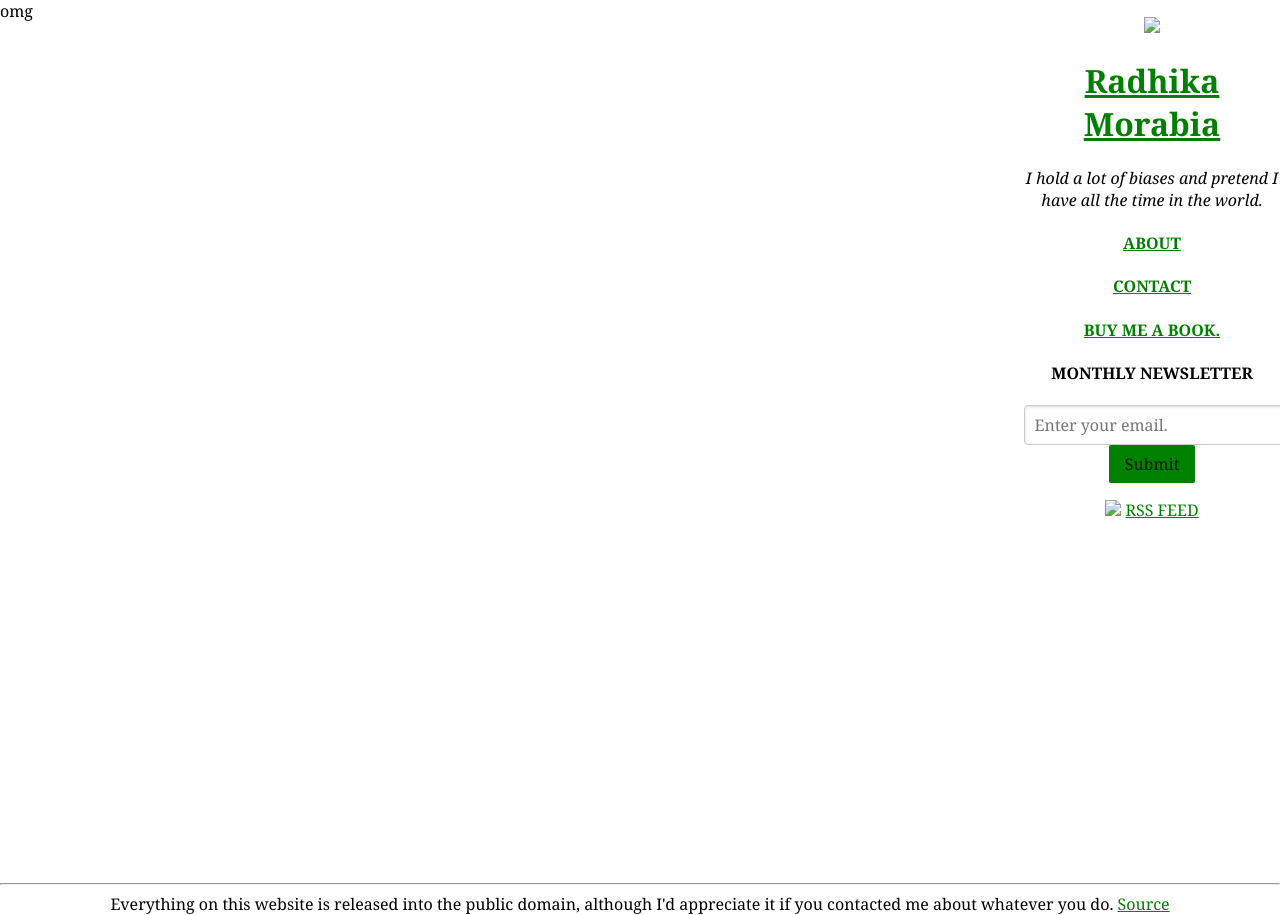
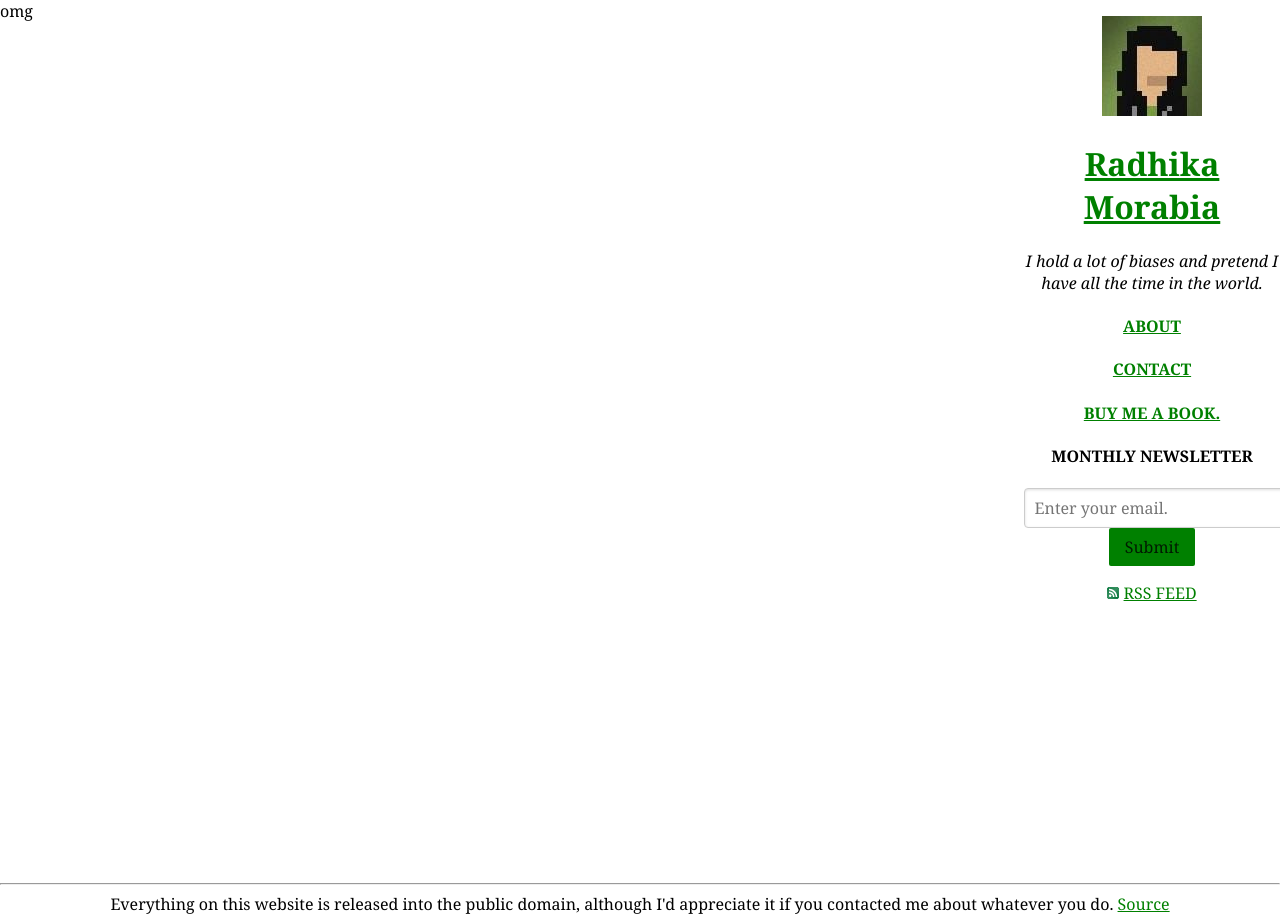
Before and after one commit to rmorabia/radhika.dev, a Jekyll site: the page built from index.html, in a window 1280 px wide. Built offline with Jekyll 4.4.1, drawn with Linux system fonts in a browser that asks for light colours; Markdown is read by kramdown in place of the engine named in the settings.

```diff
--- a/_config.yml
+++ b/_config.yml
@@ -1,3 +1,4 @@
-name: Your New Jekyll Site
+name: Radhika Morabia
 markdown: redcarpet
 pygments: true
+permalink: title
--- a/_layouts/default.html
+++ b/_layouts/default.html
@@ -17,7 +17,7 @@
 
             <div class="pure-u-1-5">
                 <center>
-                <p><img src="avatar.jpeg"/></p>
+                <p><img src="/css/avatar.jpeg"/></p>
                 <p><h1><a href="/">Radhika Morabia</a></h1></p>
                 <p><em>I hold a lot of biases and pretend I have all the time in the world.</em></p>
                 <p><h4><a href="/about.html">ABOUT</a></h4></p>
@@ -28,7 +28,7 @@
     <input type="email" placeholder="Enter your email.">
    <button class="button-success pure-button">Submit</button></form>
 </p>
-                <p><a href=""><img src="rss.png"/></a> <a href="">RSS FEED</a></p>
+                <p><a href=""><img src="/css/rss.png"/></a> <a href="">RSS FEED</a></p>
                 </center>
             </div>
         </div>
```
